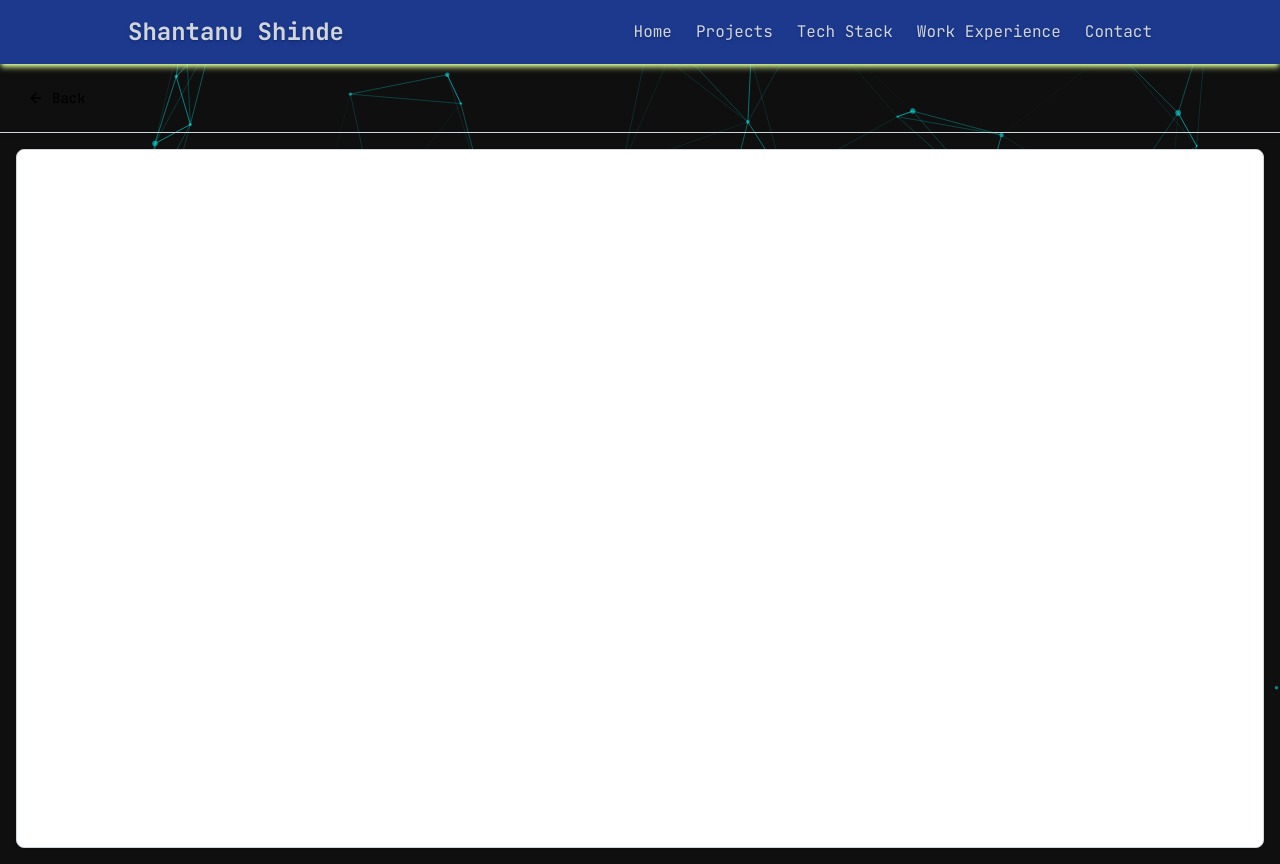
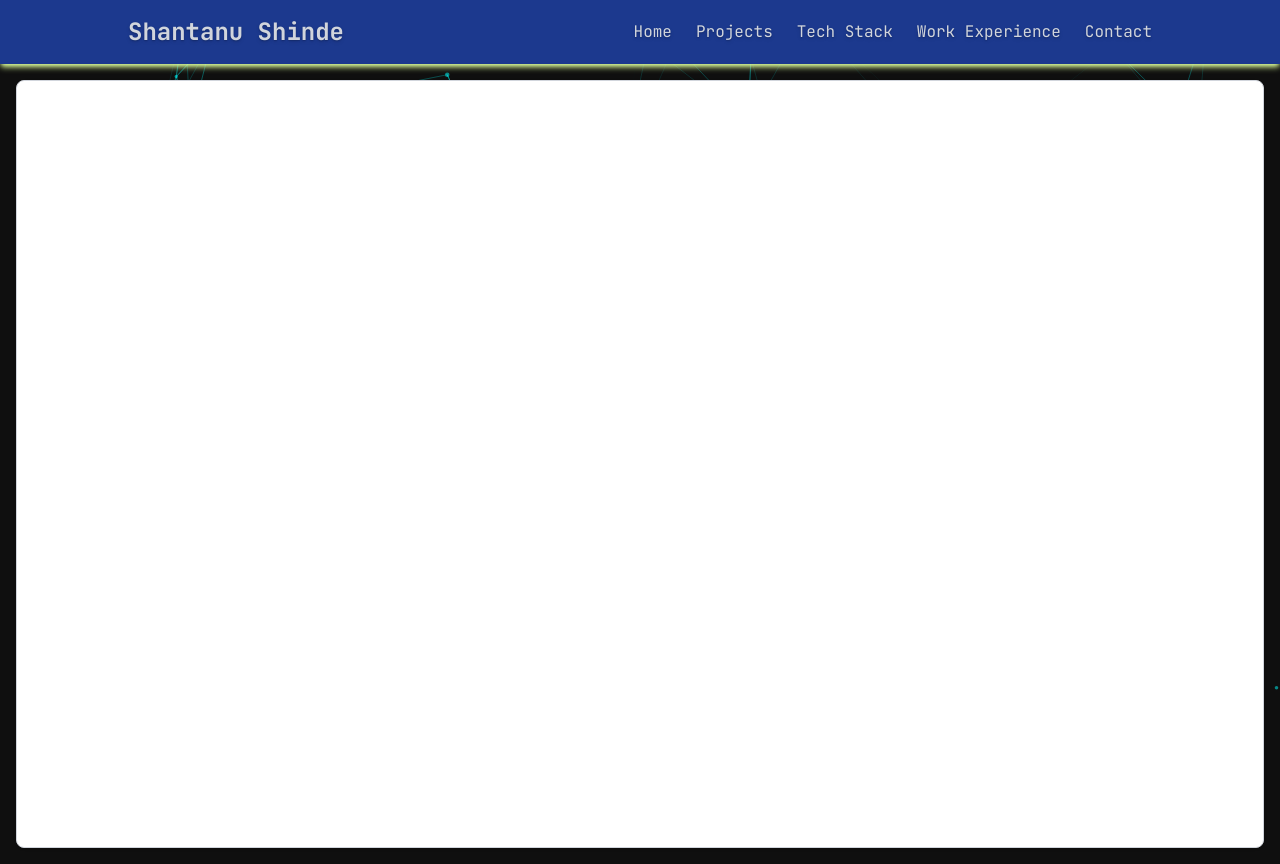
Before and after one commit to ShantanuShinde/ShantanuShinde, a Next.js app: page /view_resume in a window 1280 px wide. Built offline with nearby package versions, Linux system fonts and the light colour scheme.

Commit message:
update resume viewing

```diff
--- a/src/app/view_resume/page.tsx
+++ b/src/app/view_resume/page.tsx
@@ -5,17 +5,6 @@ import Link from "next/link"
 export default function PDFViewerPage() {
   return (
     <div className="flex h-screen w-full flex-col">
-      <div className="flex items-center justify-between border-b p-4 shadow-sm">
-        <div className="flex items-center gap-4">
-          <Button asChild variant="ghost" size="sm" className="text-black">
-            <Link href="/">
-              <ArrowLeft className="h-4 w-4 mr-2" />
-              Back
-            </Link>
-          </Button>
-        </div>
-      </div>
-
       <div className="flex-1 p-4">
         <div className="h-full w-full rounded-lg border bg-white shadow-sm">
           <iframe src="/documents/resume.pdf" className="h-full w-full rounded-lg" title="Resume" />
```
